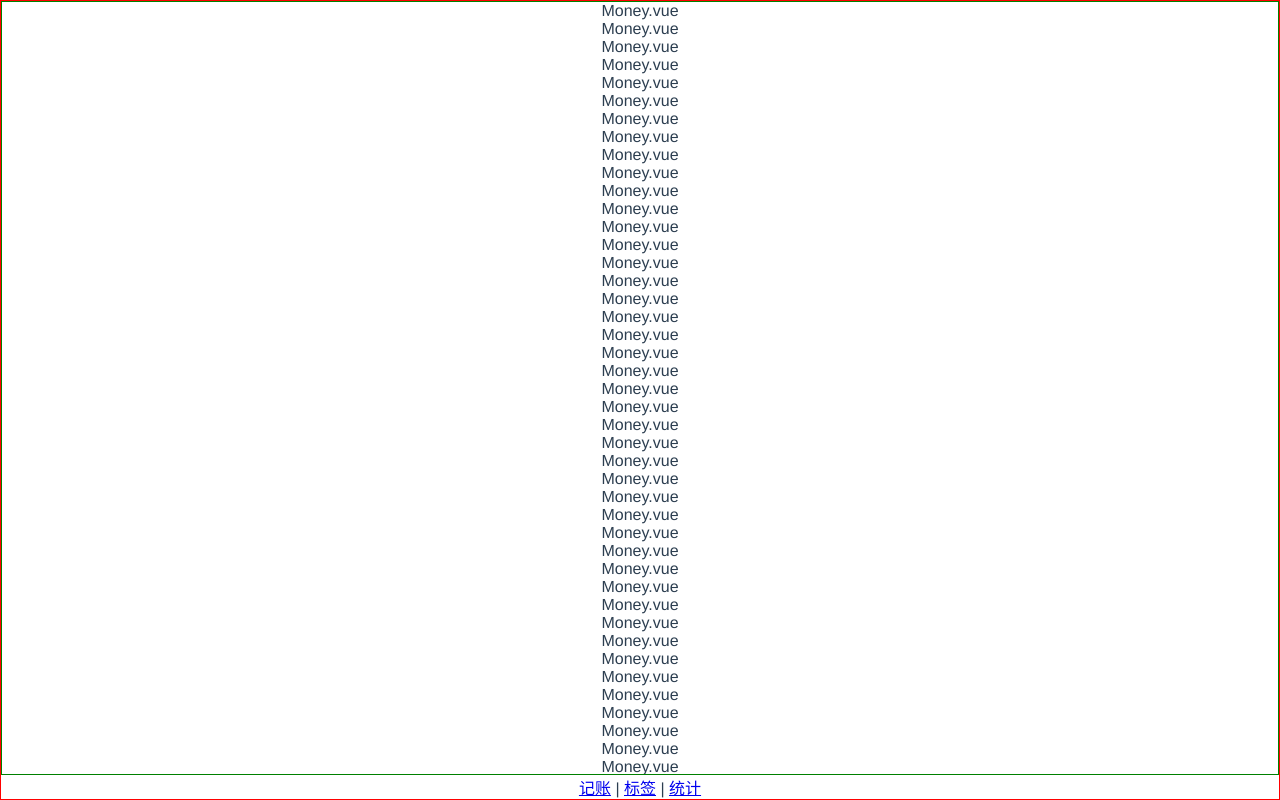
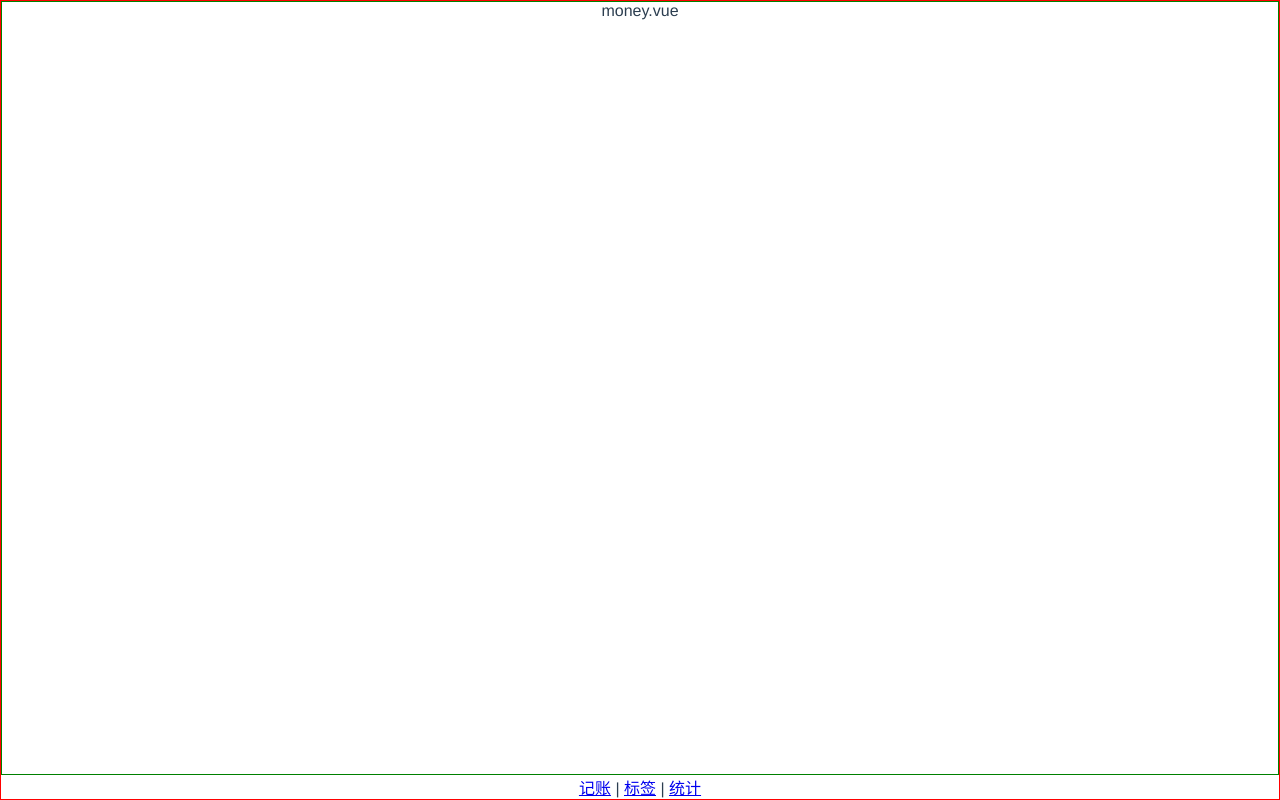
Before and after one commit to GeekyGuang/dobby-vue-code, a Vue app: page /#/money in a window 1280 px wide. Built offline with nearby package versions, Linux system fonts and the light colour scheme.

Commit message:
我与重复不共戴天 Layout组件

```diff
--- /dev/null
+++ b/src/components/Layout.vue
@@ -0,0 +1,29 @@
+<template>
+  <div class="nav-wrapper">
+    <div class="content">
+      <slot />
+    </div>
+    <Nav />
+  </div>
+</template>
+
+<script lang="ts">
+export default {
+name: "Layout"
+}
+</script>
+
+<style lang="scss" scoped>
+.nav-wrapper {
+  display: flex;
+  flex-direction: column;
+  border: 1px solid red;
+  height: 100vh;
+}
+
+.content {
+  border: 1px solid green;
+  flex-grow: 1;
+  overflow: auto;
+}
+</style>
--- a/src/main.ts
+++ b/src/main.ts
@@ -4,8 +4,10 @@ import './registerServiceWorker'
 import router from './router'
 import store from './store'
 import Nav from '@/components/Nav.vue';
+import Layout from '@/components/Layout.vue';
 
 Vue.component('Nav', Nav)
+Vue.component('Layout', Layout)
 
 Vue.config.productionTip = false
 new Vue({
--- a/src/views/Labels.vue
+++ b/src/views/Labels.vue
@@ -1,7 +1,7 @@
 <template>
-  <div>
-    <Nav/>
-  </div>
+  <Layout>
+    Labels.vue
+  </Layout>
 </template>
 
 <script lang="ts">
--- a/src/views/Money.vue
+++ b/src/views/Money.vue
@@ -1,97 +1,14 @@
 <template>
-  <div class="nav-wrapper">
-    <div class="content">
-      <p>Money.vue</p>
-      <p>Money.vue</p>
-      <p>Money.vue</p>
-      <p>Money.vue</p>
-      <p>Money.vue</p>
-      <p>Money.vue</p>
-      <p>Money.vue</p>
-      <p>Money.vue</p>
-      <p>Money.vue</p>
-      <p>Money.vue</p>
-      <p>Money.vue</p>
-      <p>Money.vue</p>
-      <p>Money.vue</p>
-      <p>Money.vue</p>
-      <p>Money.vue</p>
-      <p>Money.vue</p>
-      <p>Money.vue</p>
-      <p>Money.vue</p>
-      <p>Money.vue</p>
-      <p>Money.vue</p>
-      <p>Money.vue</p>
-      <p>Money.vue</p>
-      <p>Money.vue</p>
-      <p>Money.vue</p>
-      <p>Money.vue</p>
-      <p>Money.vue</p>
-      <p>Money.vue</p>
-      <p>Money.vue</p>
-      <p>Money.vue</p>
-      <p>Money.vue</p>
-      <p>Money.vue</p>
-      <p>Money.vue</p>
-      <p>Money.vue</p>
-      <p>Money.vue</p>
-      <p>Money.vue</p>
-      <p>Money.vue</p>
-      <p>Money.vue</p>
-      <p>Money.vue</p>
-      <p>Money.vue</p>
-      <p>Money.vue</p>
-      <p>Money.vue</p>
-      <p>Money.vue</p>
-      <p>Money.vue</p>
-      <p>Money.vue</p>
-      <p>Money.vue</p>
-      <p>Money.vue</p>
-      <p>Money.vue</p>
-      <p>Money.vue</p>
-      <p>Money.vue</p>
-      <p>Money.vue</p>
-      <p>Money.vue</p>
-      <p>Money.vue</p>
-      <p>Money.vue</p>
-      <p>Money.vue</p>
-      <p>Money.vue</p>
-      <p>Money.vue</p>
-      <p>Money.vue</p>
-      <p>Money.vue</p>
-      <p>Money.vue</p>
-      <p>Money.vue</p>
-      <p>Money.vue</p>
-      <p>Money.vue</p>
-      <p>Money.vue</p>
-      <p>Money.vue</p>
-      <p>Money.vue</p>
-      <p>Money.vue</p>
-      <p>Money.vue</p>
-      <p>Money.vue</p>
-      <p>Money.vue</p>
-    </div>
-    <Nav />
-  </div>
+  <Layout>
+    money.vue
+  </Layout>
 </template>
 
 <script lang="ts">
 export default {
-name: "Money"
+name: "Money",
 }
 </script>
 
 <style lang="scss" scoped>
-  .nav-wrapper {
-    display: flex;
-    flex-direction: column;
-    border: 1px solid red;
-    height: 100vh;
-  }
-
-  .content {
-    border: 1px solid green;
-    flex-grow: 1;
-    overflow: auto;
-  }
 </style>
--- a/src/views/Statistics.vue
+++ b/src/views/Statistics.vue
@@ -1,8 +1,7 @@
 <template>
-  <div>
+  <Layout>
     Statistic.vue
-    <Nav />
-  </div>
+  </Layout>
 </template>
 
 <script lang="ts">
```
